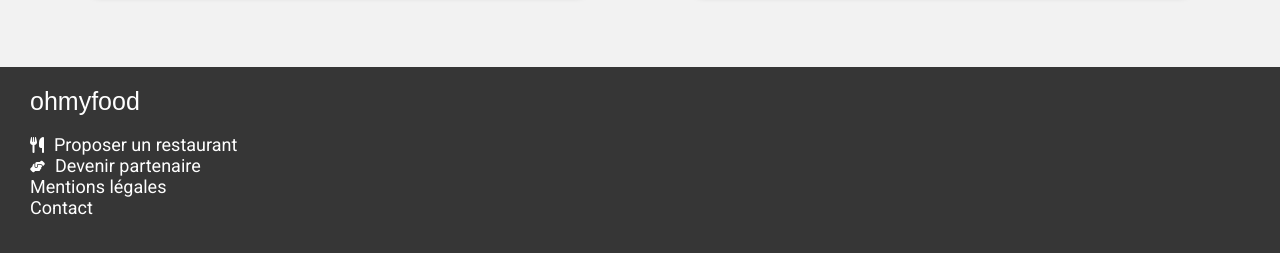
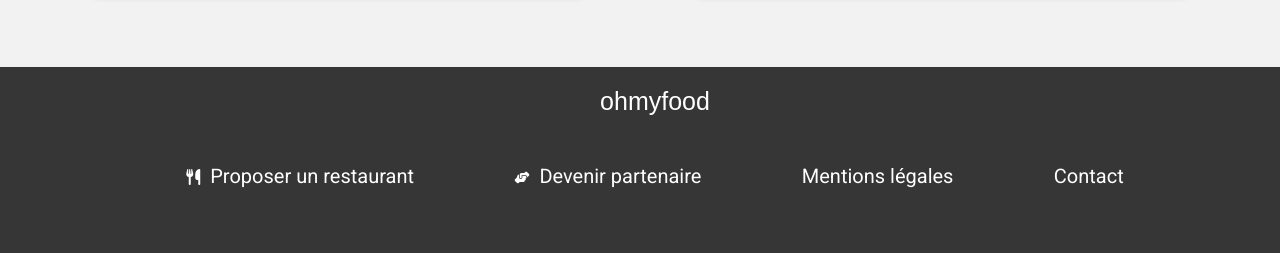
Before and after one commit to BenyamineAlioui/Openclassroom-Project3-OhMyFood, a website: page index.html in a window 1280 px wide. Shown: the part 1359-1612 px from the top of the page. Drawn offline with Linux system fonts and the light colour scheme; a web font is replaced by a local one.

Commit message:
Validation w3c

```diff
--- a/style.css
+++ b/style.css
@@ -559,6 +559,30 @@
     }
 }
 
+@media (min-width: 801px)
+{
+    .carte{
+        height: 175vh;
+    }
+
+    .footer h4{
+        text-align:center;
+    }
+
+    .footer ul{
+        display: flex;
+        justify-content: space-between;
+        margin-right: auto;
+        margin-left: auto;
+        width: 75%;
+        margin-top: 30px;
+    }
+
+    .footer ul a {
+        font-size: 20px;
+    }
+}
+
 @media (min-width: 800px) and (max-width: 970px)
 {
     .section1 p{
```
